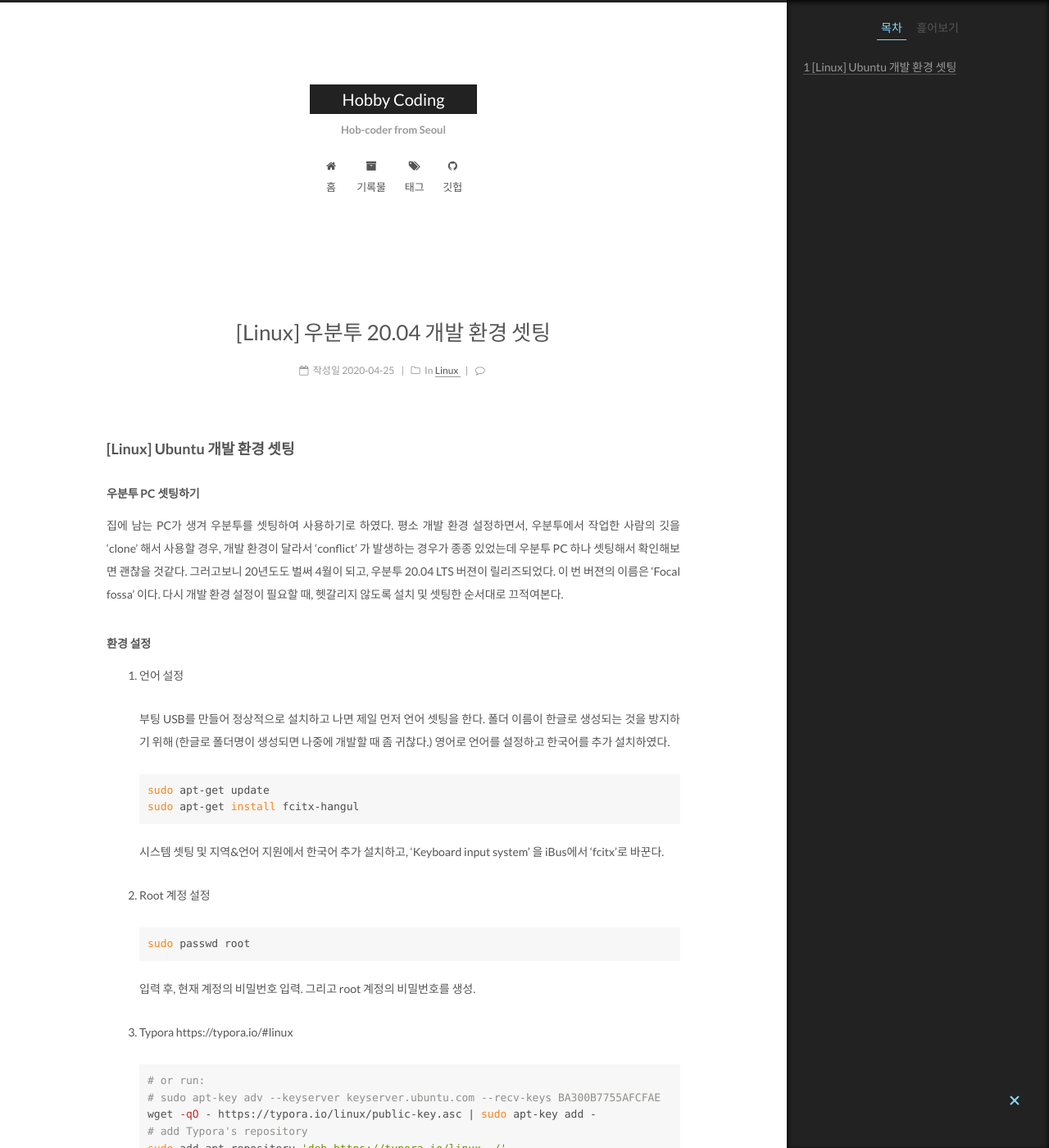
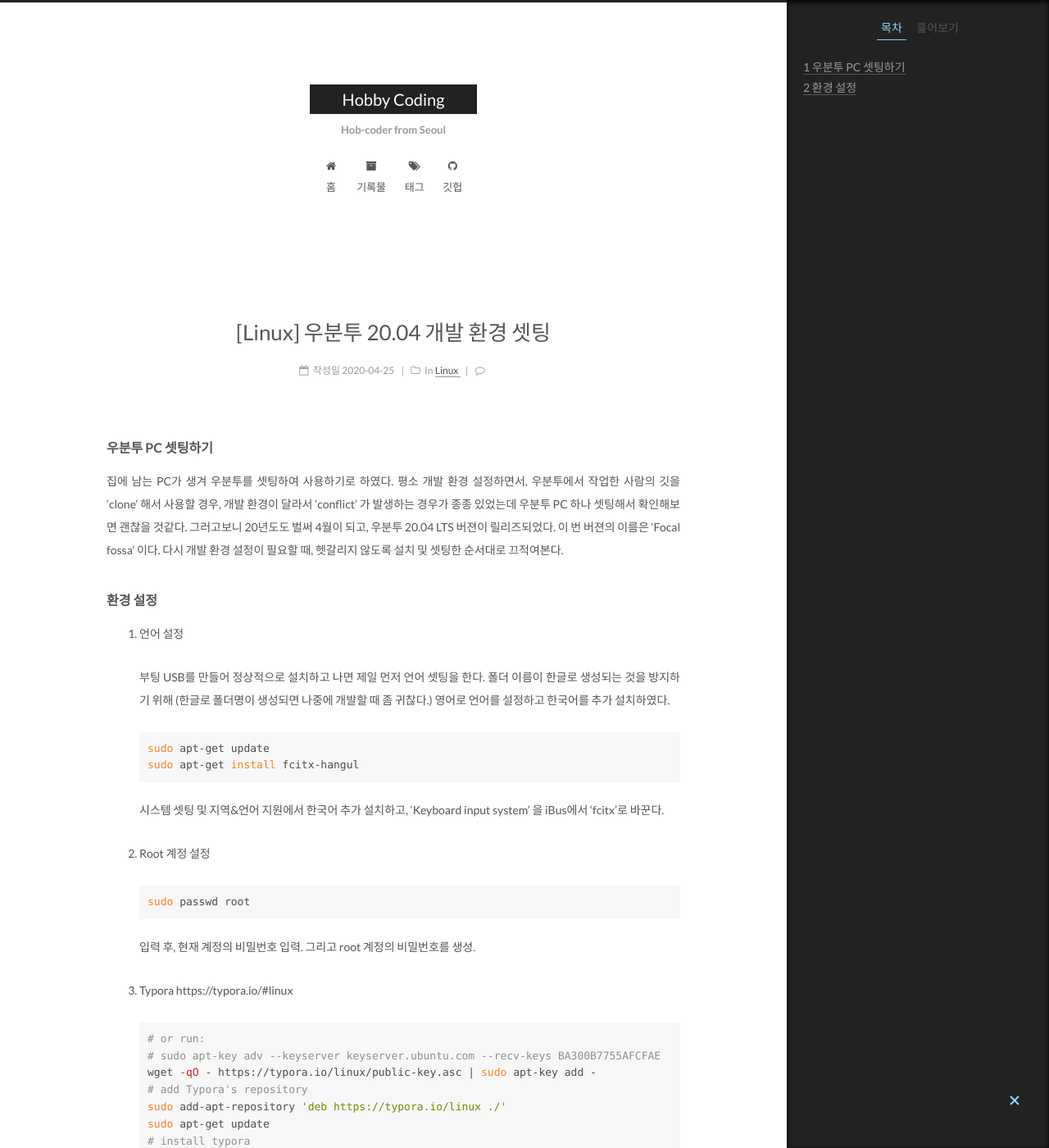
Before and after one commit to dgjung0220/dgjung0220.github.io, a Jekyll site: the page built from _posts/2020-04-25-linux_setting_1.md, in a window 1280 px wide and 1400 px high. Shown: the whole window at 82% size. Built offline with Jekyll 4.4.1, drawn with Linux system fonts in a browser that asks for light colours; comment, search, counter and statistics services are not loaded.

Commit message:
Update 2020-04-25-linux_setting_1.md

```diff
--- a/_posts/2020-04-25-linux_setting_1.md
+++ b/_posts/2020-04-25-linux_setting_1.md
@@ -5,15 +5,13 @@ date: 2020.04.25
 category: 'Linux'
 ---
 
-### [Linux] Ubuntu 개발 환경 셋팅
-
-##### 우분투 PC 셋팅하기
+#### 우분투 PC 셋팅하기
 
 집에 남는 PC가 생겨 우분투를 셋팅하여 사용하기로 하였다. 평소 개발 환경 설정하면서, 우분투에서 작업한 사람의 깃을 'clone' 해서 사용할 경우, 개발 환경이 달라서 'conflict' 가 발생하는 경우가 종종 있었는데 우분투 PC 하나 셋팅해서 확인해보면 괜찮을 것같다. 그러고보니 20년도도 벌써 4월이 되고, 우분투 20.04 LTS  버젼이 릴리즈되었다.  이 번 버젼의 이름은 'Focal fossa' 이다. 다시 개발 환경 설정이 필요할 때, 헷갈리지 않도록 설치 및 셋팅한 순서대로 끄적여본다.
 
 
 
-##### 환경 설정
+#### 환경 설정
 
 1. 언어 설정
 
```
